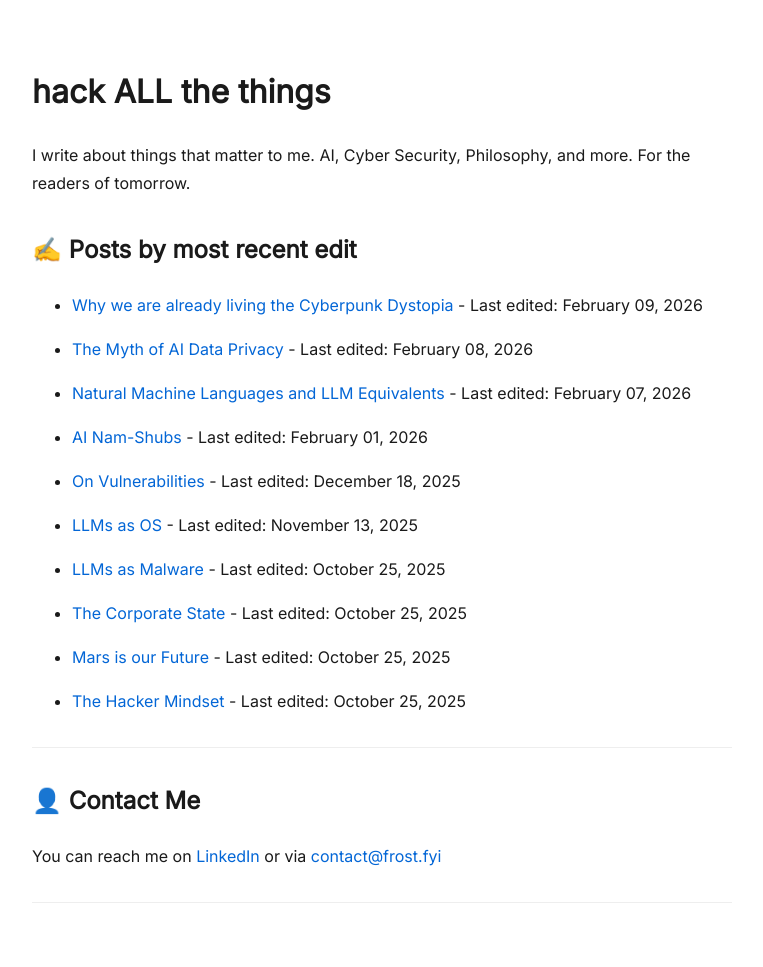
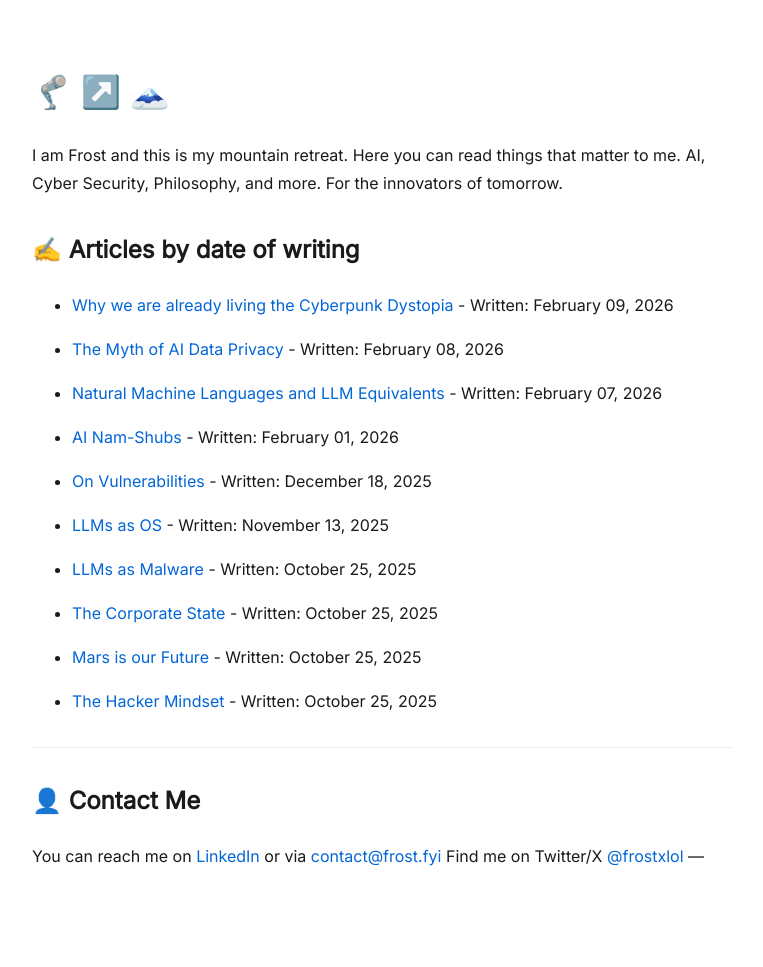
Before and after one commit to frost0x/frost0x.github.io, a Jekyll site: the page built from index.md, in a window 1280 px wide. Shown: the whole page, without its empty margins (258-1021 px from the left). Built offline with Jekyll 4.4.1, drawn with Linux system fonts in a browser that asks for light colours; after the commit the page ends 934 px from its top, so only the background shows below that.

Commit message:
few changes, new domain

```diff
--- a/CNAME
+++ b/CNAME
@@ -1 +1 @@
-hackallthethings.ai
+frostx.lol
--- a/_config.yml
+++ b/_config.yml
@@ -1,4 +1,4 @@
-title: My Notion-style Blog
+title: Frost
 description: A minimalist space for my writing
 theme: null
 permalink: /:title/
--- a/_includes/social_meta_tags.html
+++ b/_includes/social_meta_tags.html
@@ -1,12 +1,13 @@
 <!-- Open Graph -->
-<meta property="og:title" content="AF — Offensive AI & Cybersecurity Research" />
-<meta property="og:description" content="Thoughts, research, and writing at the intersection of AI and Cyber Security" />
-<meta property="og:url" content="https://hackallthethings.ai/" />
+<meta property="og:title" content="frosts blog" />
+<meta property="og:description" content="thoughts from the frontier..." />
+<meta property="og:url" content="https://frostx.lol/" />
 <meta property="og:type" content="website" />
-<meta property="og:image" content="https://hackallthethings.ai/assets/i_am_lain.png" />
-
+<meta property="og:image" content="https://frostx.lol/assets/i_am_lain.png" />
+<meta property="og:image:width" content="1200" />
+<meta property="og:image:height" content="630" />
 <!-- Twitter -->
 <meta name="twitter:card" content="summary_large_image" />
-<meta name="twitter:title" content="AF — Offensive AI & Cybersecurity Research" />
-<meta name="twitter:description" content="Thoughts, research, and writing at the intersection of AI and Cyber Security" />
-<meta name="twitter:image" content="https://hackallthethings.ai/assets/i_am_lain.png" />
+<meta name="twitter:title" content="frosts blog" />
+<meta name="twitter:description" content="thoughts from the frontier..." />
+<meta name="twitter:image" content="https://frostx.lol/assets/i_am_lain.png" />
--- a/index.md
+++ b/index.md
@@ -1,22 +1,21 @@
 ---
 layout: default
-title: Hack All The Things
+title: Mountain of Frost
 ---
 
-# hack ALL the things
+# 🦿 ↗️  🗻
 
-I write about things that matter to me. AI, Cyber Security, Philosophy, and more.
-For the readers of tomorrow.
+I am Frost and this is my mountain retreat. Here you can read things that matter to me. AI, Cyber Security, Philosophy, and more. For the innovators of tomorrow.
 
-## ✍️ Posts by most recent edit
+## ✍️ Articles by date of writing
 {% assign sorted_posts = site.posts | sort: "date" | reverse %}
 {% for post in sorted_posts %}
-* [{{ post.title }}]({{ post.url }}) - Last edited: {{ post.date | date: "%B %d, %Y" }}
+* [{{ post.title }}]({{ post.url }}) - Written: {{ post.date | date: "%B %d, %Y" }}
 {% endfor %}
 ---
 
 ## 👤 Contact Me
 
 You can reach me on [LinkedIn](https://www.linkedin.com/in/frostsec) or via [contact@frost.fyi](mailto:contact@frost.fyi)
-
+Find me on Twitter/X [@frostxlol](x.com/frostxlol)
 ---
```
Also changed, not shown: 1 other file.
